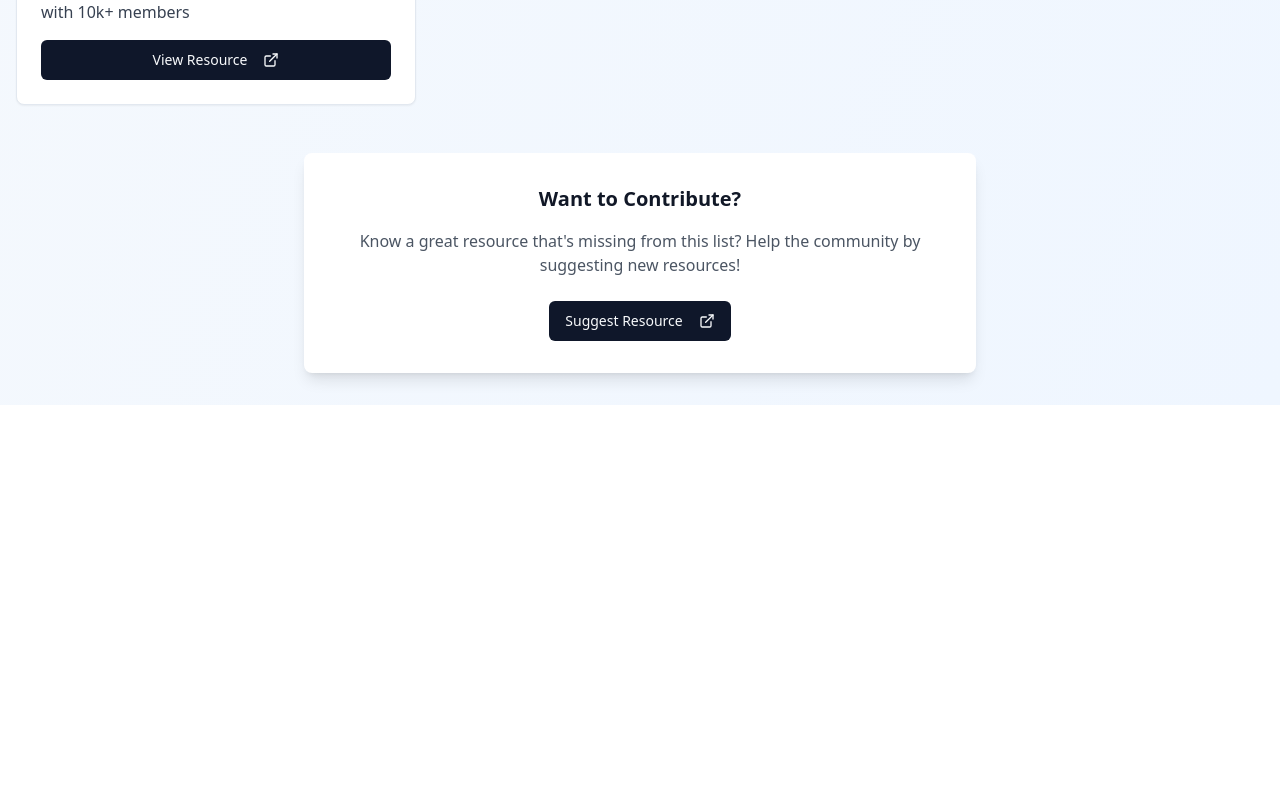
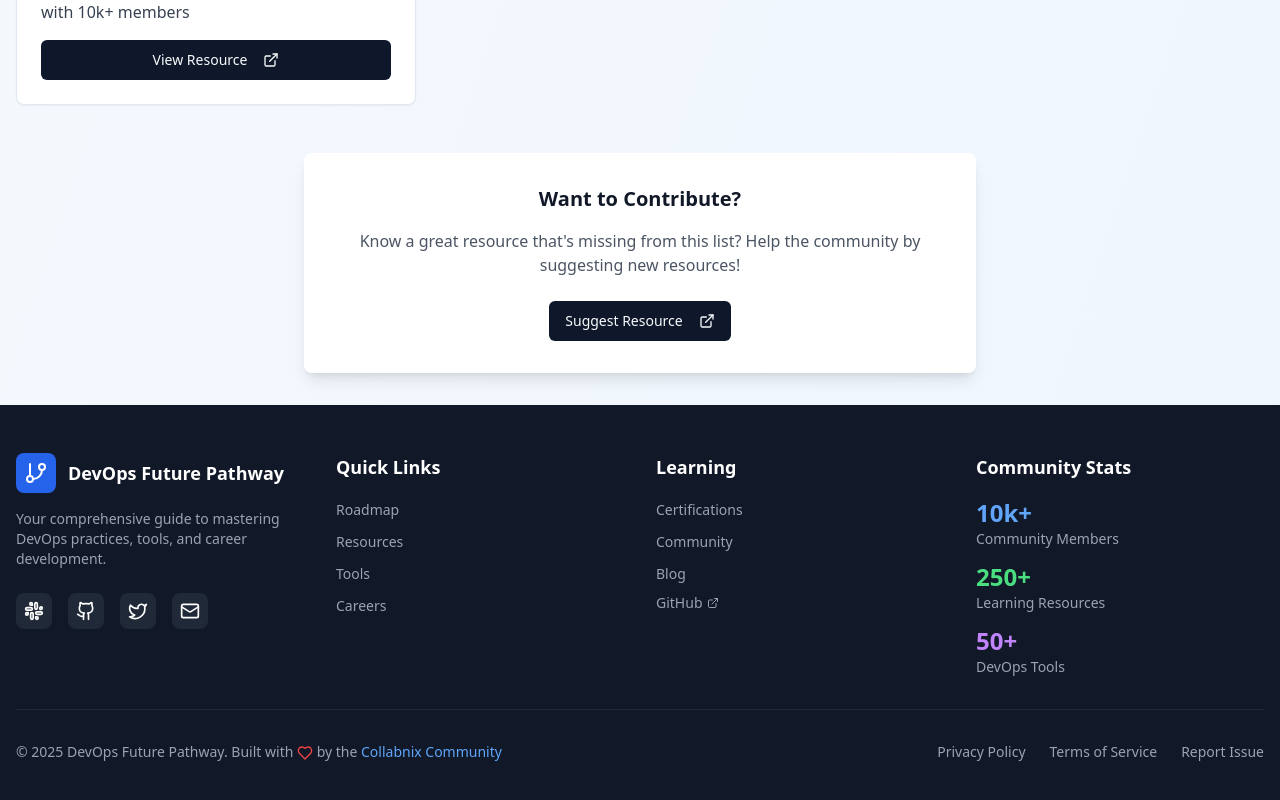
Before and after one commit to collabnix/devops-future-pathway, a React (Vite) app: page /resources in a window 1280 px wide. Shown: the part 2984-3784 px from the top of the page. Before the commit the page ends 3389 px from the top, so only its background shows below. Built offline with nearby package versions, Linux system fonts and the light colour scheme.

Commit message:
Add Footer component to all pages for consistent navigation

```diff
--- a/src/pages/Resources.tsx
+++ b/src/pages/Resources.tsx
@@ -1,5 +1,6 @@
 import React from 'react';
 import { RoadmapHeader } from '../components/RoadmapHeader';
+import { Footer } from '../components/Footer';
 import { Card, CardContent, CardDescription, CardHeader, CardTitle } from '@/components/ui/card';
 import { Badge } from '@/components/ui/badge';
 import { Button } from '@/components/ui/button';
@@ -263,6 +264,7 @@ const Resources = () => {
           </div>
         </div>
       </div>
+      <Footer />
     </div>
   );
 };
--- a/src/pages/Tools.tsx
+++ b/src/pages/Tools.tsx
@@ -1,5 +1,6 @@
 import React, { useState } from 'react';
 import { RoadmapHeader } from '../components/RoadmapHeader';
+import { Footer } from '../components/Footer';
 import { Card, CardContent, CardDescription, CardHeader, CardTitle } from '@/components/ui/card';
 import { Badge } from '@/components/ui/badge';
 import { Button } from '@/components/ui/button';
@@ -422,6 +423,7 @@ const Tools = () => {
           </div>
         </div>
       </div>
+      <Footer />
     </div>
   );
 };
```
